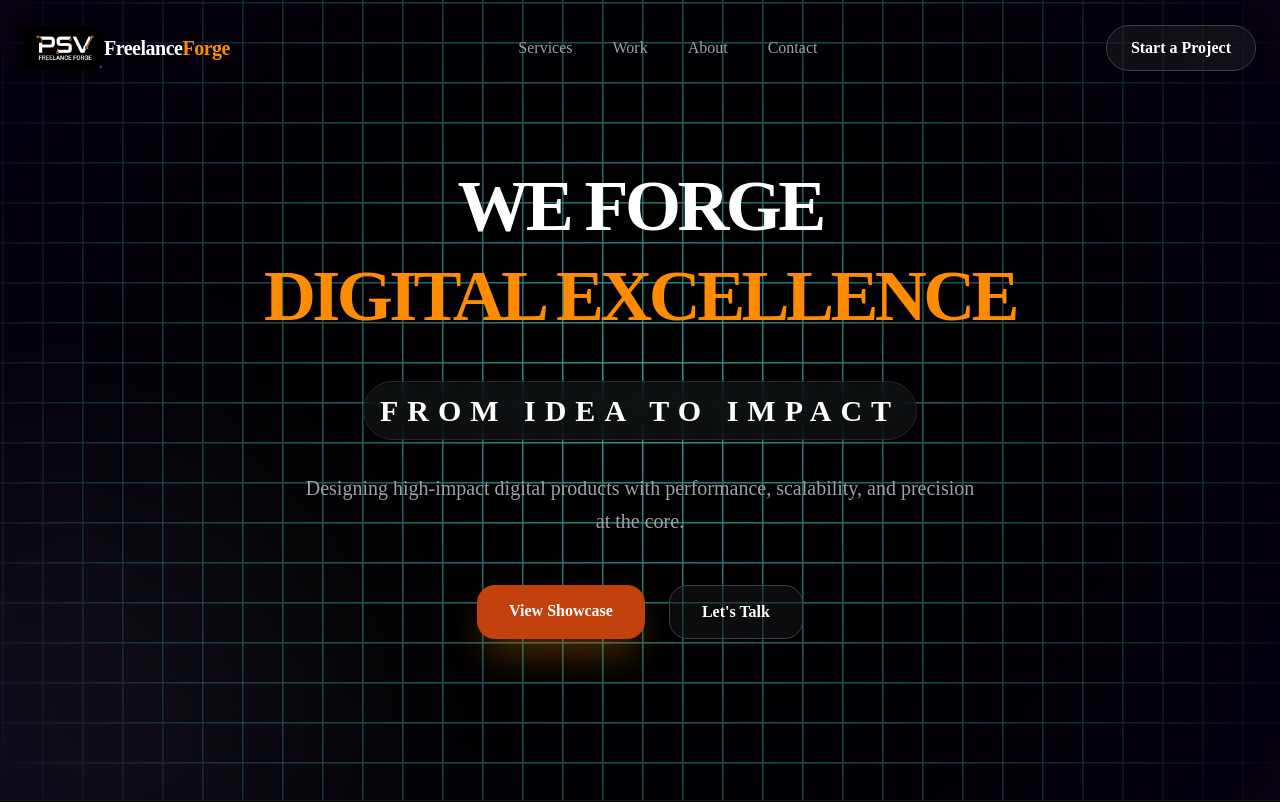
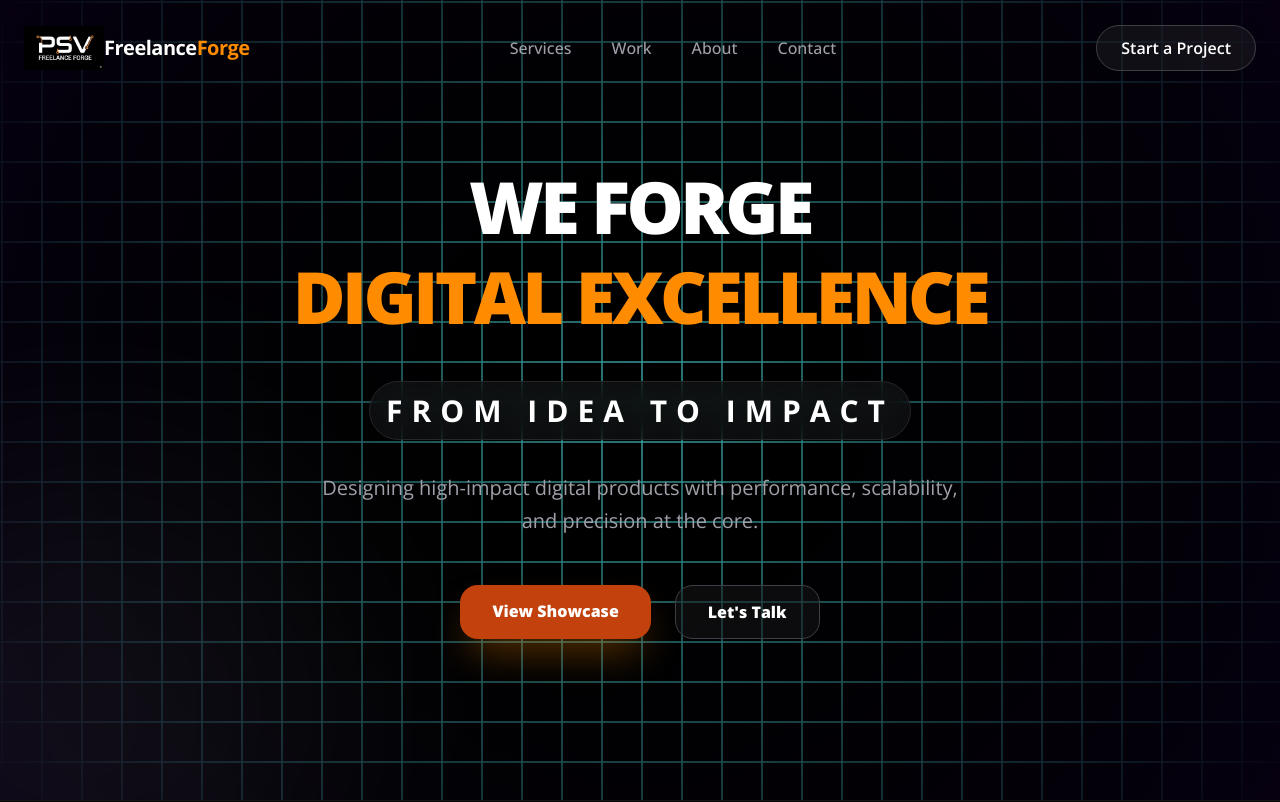
Before and after one commit to psv-freelance-forge/company-portifoli, a Next.js app: page / in a window 1280 px wide. Shown: the top 802 px of the page. Built offline with nearby package versions, Linux system fonts and the light colour scheme.

Commit message:
added font

```diff
--- a/src/app/globals.css
+++ b/src/app/globals.css
@@ -66,8 +66,8 @@
 @theme inline {
   --color-background: var(--background);
   --color-foreground: var(--foreground);
-  --font-sans: var(--font-sans);
-  --font-mono: var(--font-geist-mono);
+  --font-sans: var(--font-open-sans);
+  --font-mono: ui-monospace, SFMono-Regular, Menlo, Monaco, Consolas, "Liberation Mono", "Courier New", monospace;
 
   /* Theme variables for Tailwind v4 */
   --color-brand-orange: var(--orange-text);
--- a/src/app/layout.tsx
+++ b/src/app/layout.tsx
@@ -1,15 +1,12 @@
 import type { Metadata } from "next";
-import { Geist, Geist_Mono } from "next/font/google";
+import { Open_Sans } from "next/font/google";
 import "./globals.css";
 
-const geistSans = Geist({
-  variable: "--font-geist-sans",
+const openSans = Open_Sans({
   subsets: ["latin"],
-});
-
-const geistMono = Geist_Mono({
-  variable: "--font-geist-mono",
-  subsets: ["latin"],
+  variable: "--font-open-sans",
+  weight: ["300", "400", "500", "600", "700", "800"],
+  style: ["normal", "italic"],
 });
 
 export const metadata: Metadata = {
@@ -29,7 +26,7 @@
   return (
     <html
       lang="en"
-      className={`${geistSans.variable} ${geistMono.variable} antialiased`}
+      className={`${openSans.variable} antialiased`}
     >
       <body className="flex flex-col">
         <SmoothScroll>
```
